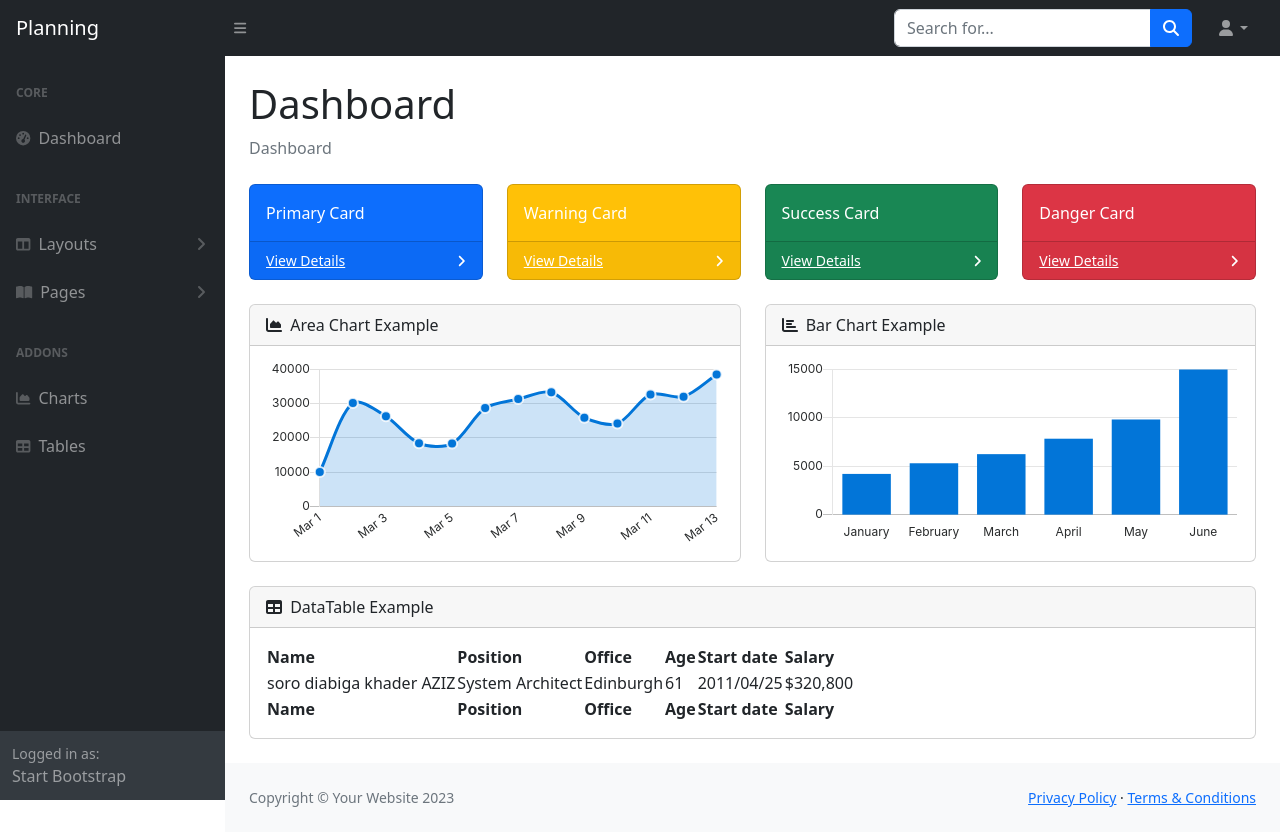
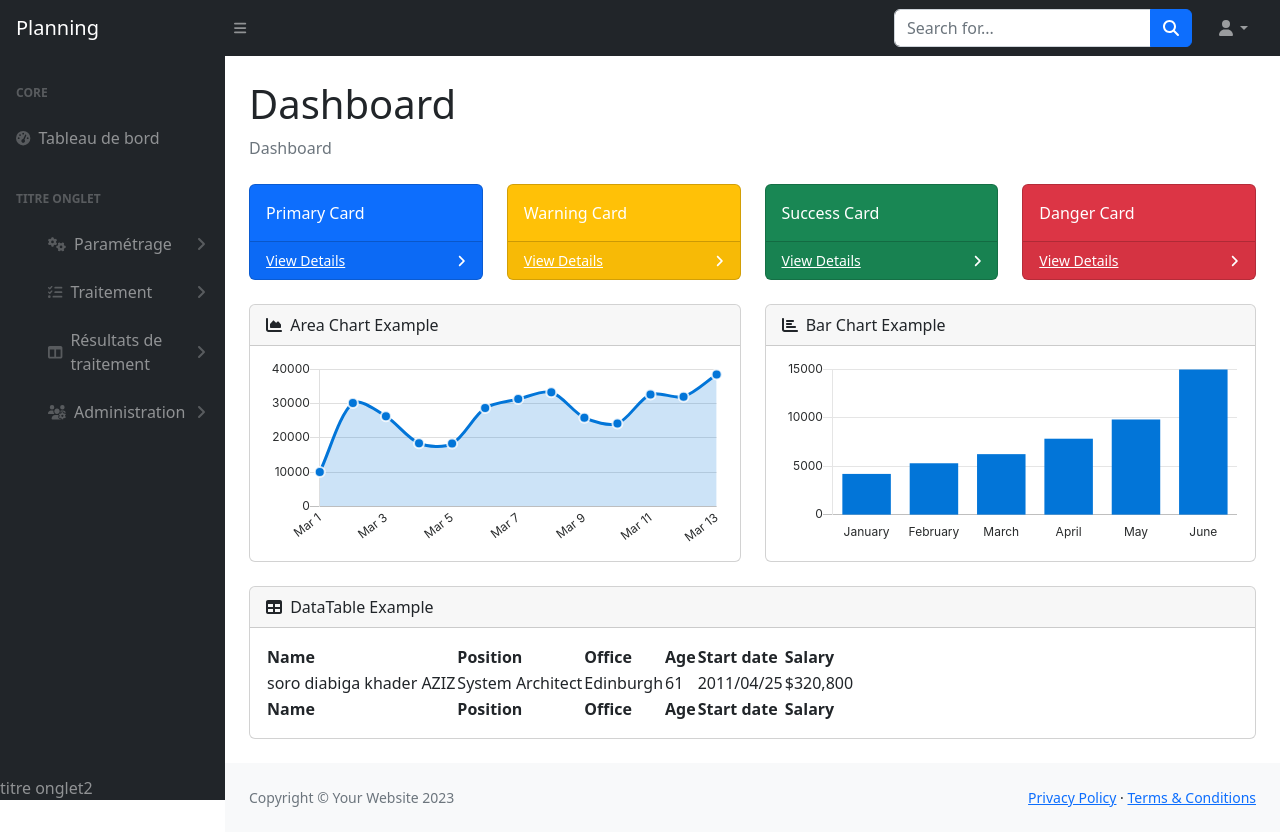
Before and after one commit to Diabiga/plannig, a Django app: page / in a window 1280 px wide. Run offline with Django 4.2, Linux system fonts and the light colour scheme; some libraries are stand-ins or nearby versions.

Commit message:
mise en page du menu

```diff
--- a/ivoirplannig/delta/templates/app/a.html
+++ b/ivoirplannig/delta/templates/app/a.html
@@ -46,66 +46,95 @@
                             <div class="sb-sidenav-menu-heading">Core</div>
                             <a class="nav-link" href="index.html">
                                 <div class="sb-nav-link-icon"><i class="fas fa-tachometer-alt"></i></div>
-                                Dashboard
+                                Tableau de bord
                             </a>
-                            <div class="sb-sidenav-menu-heading">Interface</div>
+
+
+                            <div class="sb-sidenav-menu-heading">titre onglet</div>
+
+  <!-- debut bloc  menu -->
+  <ul class="sb-sidenav-menu">
+    <!-- Paramétrage -->
+    <div class="nav-item">
+        <a class="nav-link collapsed" href="#" data-bs-toggle="collapse" data-bs-target="#collapseParametrage" aria-expanded="false" aria-controls="collapseParametrage">
+            <div class="sb-nav-link-icon"><i class="fas fa-cogs"></i></div>
+            Paramétrage
+            <div class="sb-sidenav-collapse-arrow"><i class="fas fa-angle-down"></i></div>
+        </a>
+        <div class="collapse" id="collapseParametrage" aria-labelledby="headingParametrage" data-bs-parent="#sidenavAccordion">
+            <nav class="sb-sidenav-menu-nested nav">
+                <a class="nav-link" href="#">Professeurs</a>
+                <a class="nav-link" href="#">Groupes</a>
+                <a class="nav-link" href="#">Cours</a>
+                <a class="nav-link" href="#">Matières</a>
+            </nav>
+        </div>
+    </div>
+
+    <!-- Traitement -->
+    <div class="nav-item">
+        <a class="nav-link collapsed" href="#" data-bs-toggle="collapse" data-bs-target="#collapseTraitement" aria-expanded="false" aria-controls="collapseTraitement">
+            <div class="sb-nav-link-icon"><i class="fas fa-tasks"></i></div>
+            Traitement
+            <div class="sb-sidenav-collapse-arrow"><i class="fas fa-angle-down"></i></div>
+        </a>
+        <div class="collapse" id="collapseTraitement" aria-labelledby="headingTraitement" data-bs-parent="#sidenavAccordion">
+            <nav class="sb-sidenav-menu-nested nav">
+                <a class="nav-link" href="#">Professeurs</a>
+                <a class="nav-link" href="#">Groupes</a>
+                <a class="nav-link" href="#">Cours</a>
+                <a class="nav-link" href="#">Matières</a>
+            </nav>
+        </div>
+    </div>
+
+    <!-- Résultats de traitement -->
     <a class="nav-link collapsed" href="#" data-bs-toggle="collapse" data-bs-target="#collapseLayouts" aria-expanded="false" aria-controls="collapseLayouts">
         <div class="sb-nav-link-icon"><i class="fas fa-columns"></i></div>
-                                Layouts
+        Résultats de traitement
         <div class="sb-sidenav-collapse-arrow"><i class="fas fa-angle-down"></i></div>
     </a>
     <div class="collapse" id="collapseLayouts" aria-labelledby="headingOne" data-bs-parent="#sidenavAccordion">
         <nav class="sb-sidenav-menu-nested nav">
-                                    <a class="nav-link" href="layout-static.html">Static Navigation</a>
-                                    <a class="nav-link" href="layout-sidenav-light.html">Light Sidenav</a>
+            <a class="nav-link" href="layout-static.html">Emploi du temps groupe</a>
+            <a class="nav-link" href="layout-sidenav-light.html">Emploi du temps professeur</a>
         </nav>
     </div>
-                            <a class="nav-link collapsed" href="#" data-bs-toggle="collapse" data-bs-target="#collapsePages" aria-expanded="false" aria-controls="collapsePages">
-                                <div class="sb-nav-link-icon"><i class="fas fa-book-open"></i></div>
-                                Pages
+
+
+  <!-- Fin bloc  menu -->
+  <div class="sb-sidenav-menu">
+    <!-- ... (autres sections) ... -->
+
+    <!-- Administration -->
+    <div class="nav-item">
+        <a class="nav-link collapsed" href="#" data-bs-toggle="collapse" data-bs-target="#collapseAdmin" aria-expanded="false" aria-controls="collapseAdmin">
+            <div class="sb-nav-link-icon"><i class="fas fa-users-cog"></i></div>
+            Administration
             <div class="sb-sidenav-collapse-arrow"><i class="fas fa-angle-down"></i></div>
         </a>
-                            <div class="collapse" id="collapsePages" aria-labelledby="headingTwo" data-bs-parent="#sidenavAccordion">
-                                <nav class="sb-sidenav-menu-nested nav accordion" id="sidenavAccordionPages">
-                                    <a class="nav-link collapsed" href="#" data-bs-toggle="collapse" data-bs-target="#pagesCollapseAuth" aria-expanded="false" aria-controls="pagesCollapseAuth">
-                                        Authentication
-                                        <div class="sb-sidenav-collapse-arrow"><i class="fas fa-angle-down"></i></div>
-                                    </a>
-                                    <div class="collapse" id="pagesCollapseAuth" aria-labelledby="headingOne" data-bs-parent="#sidenavAccordionPages">
+        <div class="collapse" id="collapseAdmin" aria-labelledby="headingAdmin" data-bs-parent="#sidenavAccordion">
             <nav class="sb-sidenav-menu-nested nav">
-                                            <a class="nav-link" href="login.html">Login</a>
-                                            <a class="nav-link" href="register.html">Register</a>
-                                            <a class="nav-link" href="password.html">Forgot Password</a>
+                <a class="nav-link" href="#">Gestion des utilisateurs</a>
+                <a class="nav-link" href="#">Gestion des rôles</a>
+                <a class="nav-link" href="#">Paramètres de sécurité</a>
             </nav>
         </div>
-                                    <a class="nav-link collapsed" href="#" data-bs-toggle="collapse" data-bs-target="#pagesCollapseError" aria-expanded="false" aria-controls="pagesCollapseError">
-                                        Error
-                                        <div class="sb-sidenav-collapse-arrow"><i class="fas fa-angle-down"></i></div>
-                                    </a>
-                                    <div class="collapse" id="pagesCollapseError" aria-labelledby="headingOne" data-bs-parent="#sidenavAccordionPages">
-                                        <nav class="sb-sidenav-menu-nested nav">
-                                            <a class="nav-link" href="401.html">401 Page</a>
-                                            <a class="nav-link" href="404.html">404 Page</a>
-                                            <a class="nav-link" href="500.html">500 Page</a>
-                                        </nav>
     </div>
-                                </nav>
+</div >
+
+
+
+
                         </div>
-                            <div class="sb-sidenav-menu-heading">Addons</div>
-                            <a class="nav-link" href="charts.html">
-                                <div class="sb-nav-link-icon"><i class="fas fa-chart-area"></i></div>
-                                Charts
-                            </a>
-                            <a class="nav-link" href="tables.html">
-                                <div class="sb-nav-link-icon"><i class="fas fa-table"></i></div>
-                                Tables
-                            </a>
+
                     </div>
-                    </div>
-                    <div class="sb-sidenav-footer">
+                    <div class="sb-sidenav-menu-heading">titre onglet2</div>
+
+                    {% comment %} <div class="sb-sidenav-footer">
                         <div class="small">Logged in as:</div>
                         Start Bootstrap
-                    </div>
+                    </div> {% endcomment %}
                 </nav>
             </div>
             <div id="layoutSidenav_content">
```
Also changed, not shown: ivoirplannig/db.sqlite3. Lines whose indentation alone changed are shown as unchanged.
